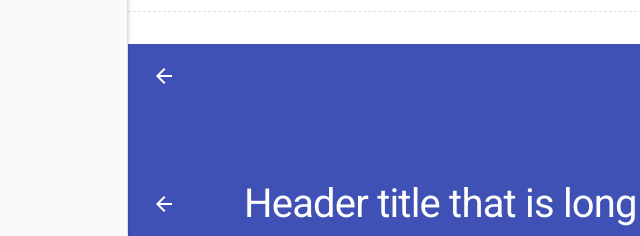
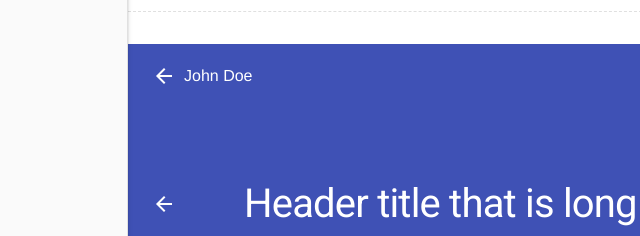
Before and after one commit to sauce-consultants/sauce-material-design, a website: page src/header.html in a window 1280 px wide. Shown: the part 127-363 px from the top of the page, 112-752 px from the left. Drawn offline with nearby package versions, Linux system fonts and the light colour scheme; a script that the page names is missing.

Commit message:
Feat (header): Added back crumb to header

```diff
--- a/src/_component.header.scss
+++ b/src/_component.header.scss
@@ -16,6 +16,8 @@ $smd-header-title-font-size: 2.5rem;
 $smd-header-title-font-size--minimized: 1.875rem;
 $smd-header-title-font-size--mobile: 1.5rem;
 $smd-header-title-font-size--mobile-minimized: 1.25rem;
+$smd-header-crumb-font-size: 0.875rem;
+$smd-header-crumb-font-size--mobile: 0.75rem;
 
 .smd-header {
     background: unquote("rgb(#{$color-primary;})");
@@ -80,6 +82,14 @@ $smd-header-title-font-size--mobile-minimized: 1.25rem;
         &--back-min {
             opacity   : 0;
             visibility: hidden;
+        }
+    }
+
+    &__crumb {
+        font-size: $smd-header-crumb-font-size--mobile;
+        @include truncate;
+        @include mq(tablet) {
+            font-size: $smd-header-crumb-font-size;
         }
     }
 
--- a/src/header.html
+++ b/src/header.html
@@ -31,6 +31,7 @@
             <header class="smd-header">
               <div class="smd-header__toolbar smd-header__toolbar--top">
                 <button class="smd-header__action smd-header__action--back-max mdl-button mdl-js-button mdl-button--icon"><i class="material-icons">arrow_back</i></button>
+                <div class="smd-header__crumb">John Doe</div>
                 <div class="spacer"></div><button class="smd-header__action mdl-button mdl-js-button mdl-button--icon"><i class="material-icons">search</i></button> <button class="smd-header__action mdl-button mdl-js-button mdl-button--icon"><i class="material-icons">more_horizontal</i></button>
               </div>
               <div class="smd-header__toolbar smd-header__toolbar--middle"></div>
```
